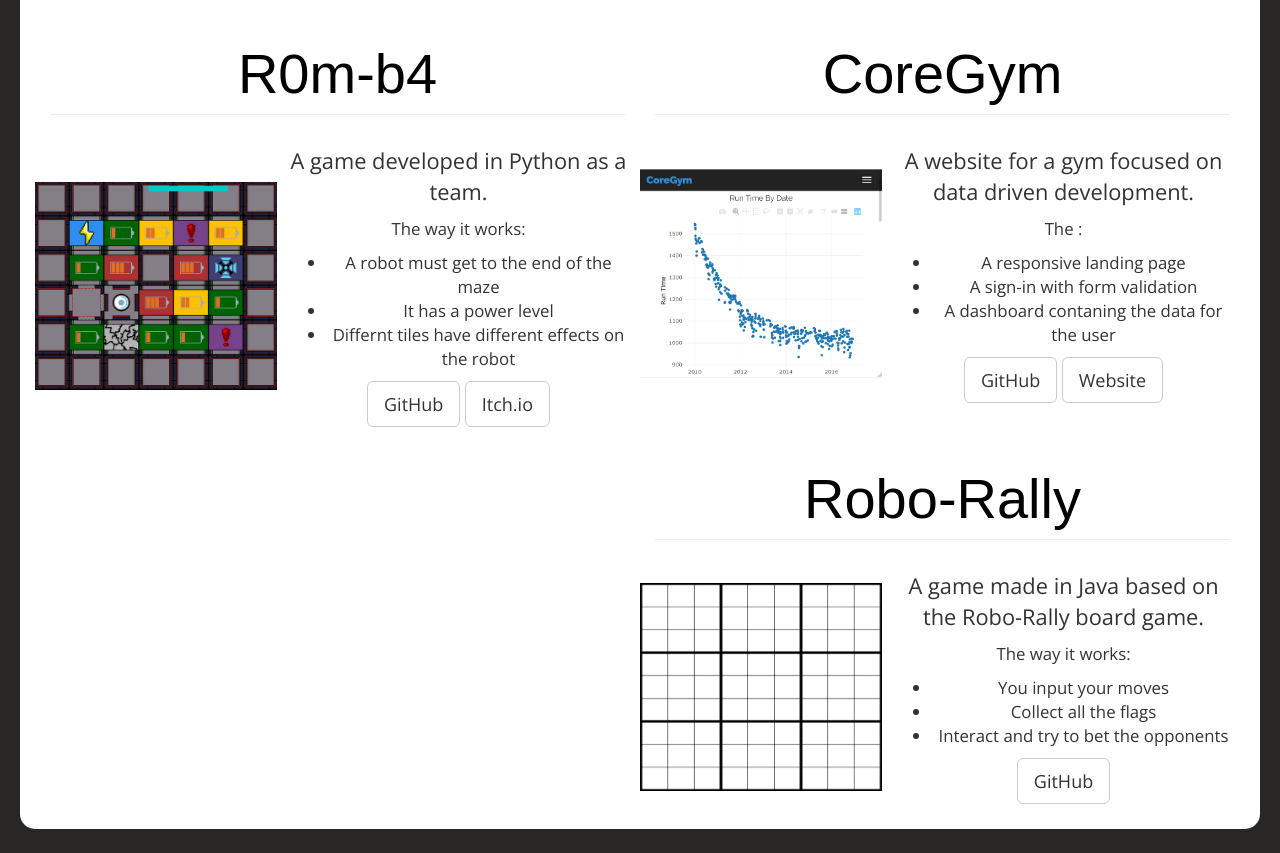
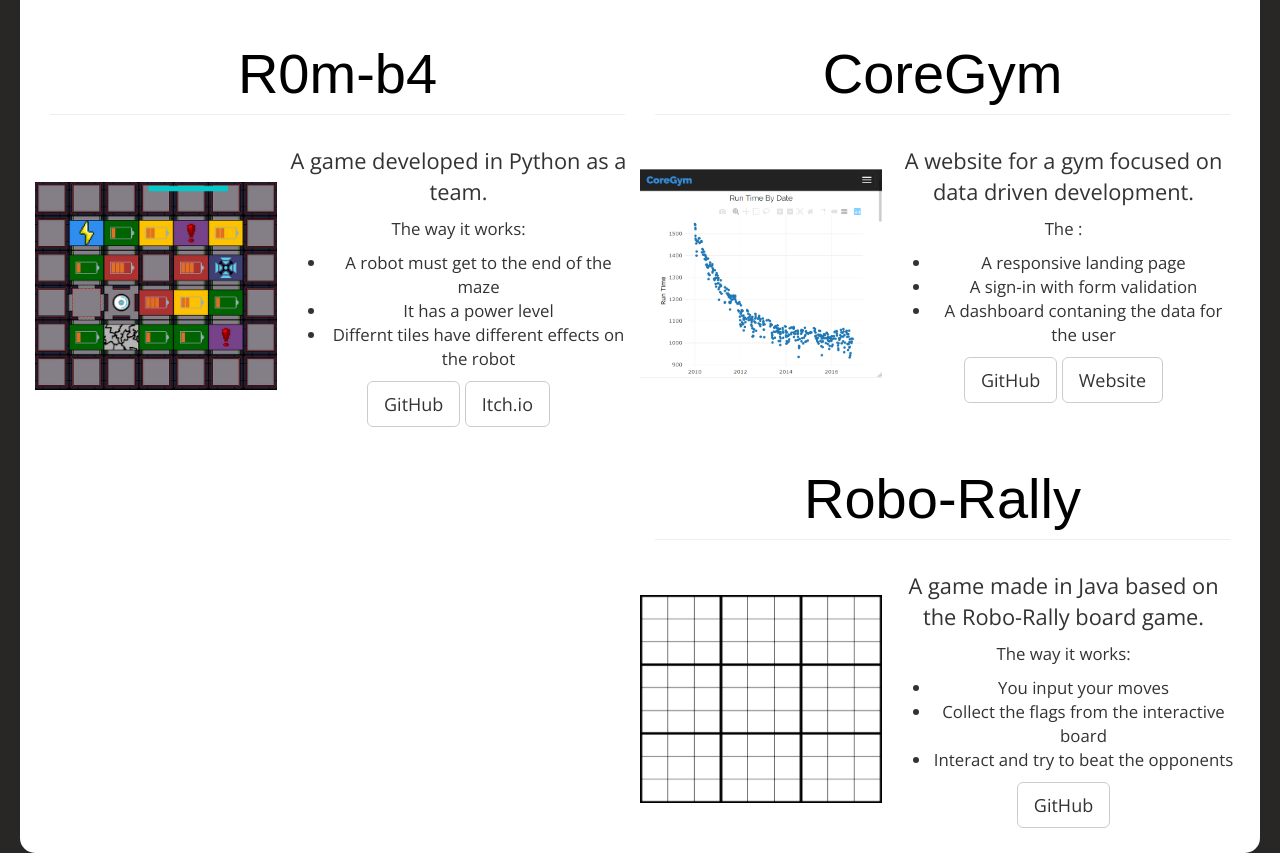
Before and after one commit to hughwilliams1/PersonalWebsite, a plain HTML site: page index.html in a window 1280 px wide. Shown: the part 904-1757 px from the top of the page. Before the commit the page ends 1733 px from the top, so only its background shows below. Drawn offline with nearby package versions, Linux system fonts and the light colour scheme; a web font is replaced by a local one.

Commit message:
Spelling and Desc change to robo rally

```diff
--- a/index.html
+++ b/index.html
@@ -114,8 +114,8 @@
               <p>The way it works:</p>
               <ul>
                 <li>You input your moves</li>
-                <li>Collect all the flags</li>
-                <li>Interact and try to bet the opponents</li>
+                <li>Collect the flags from the interactive board</li>
+                <li>Interact and try to beat the opponents</li>
               </ul>
 
               <div>
```
